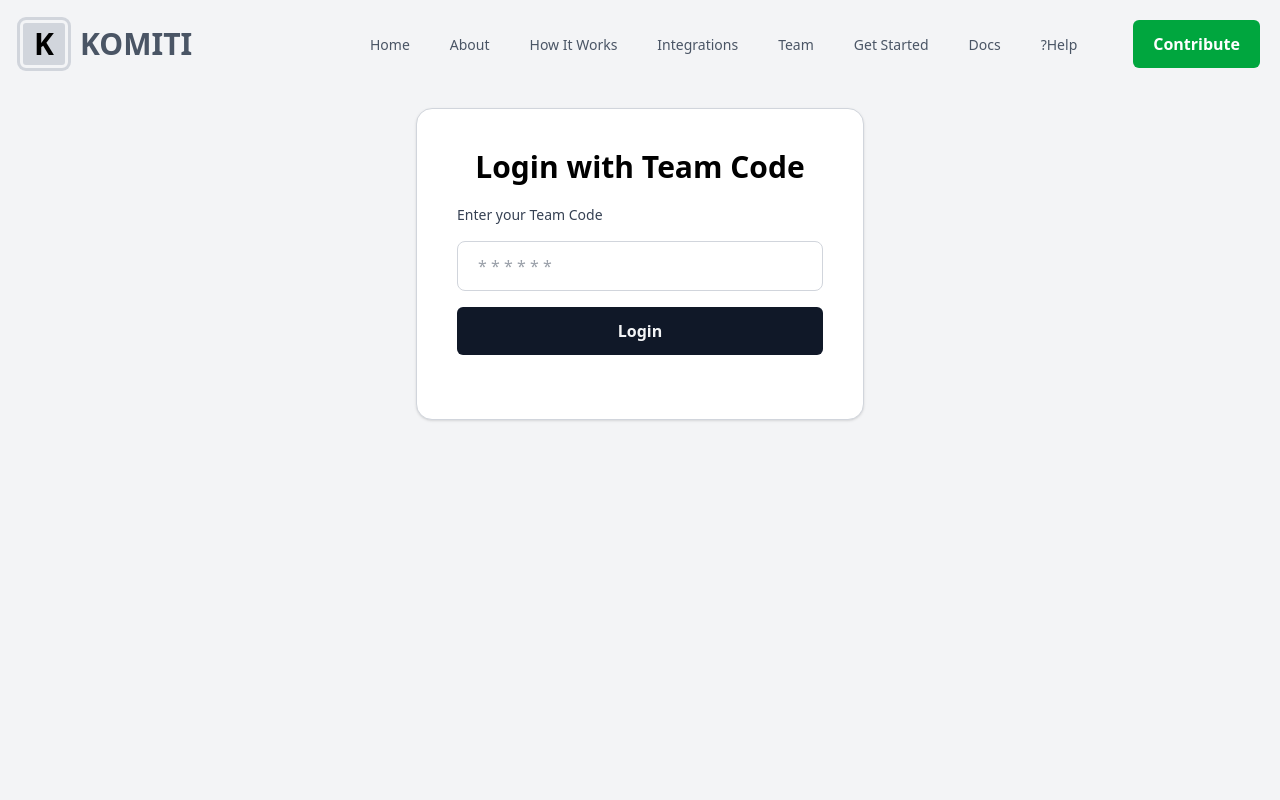
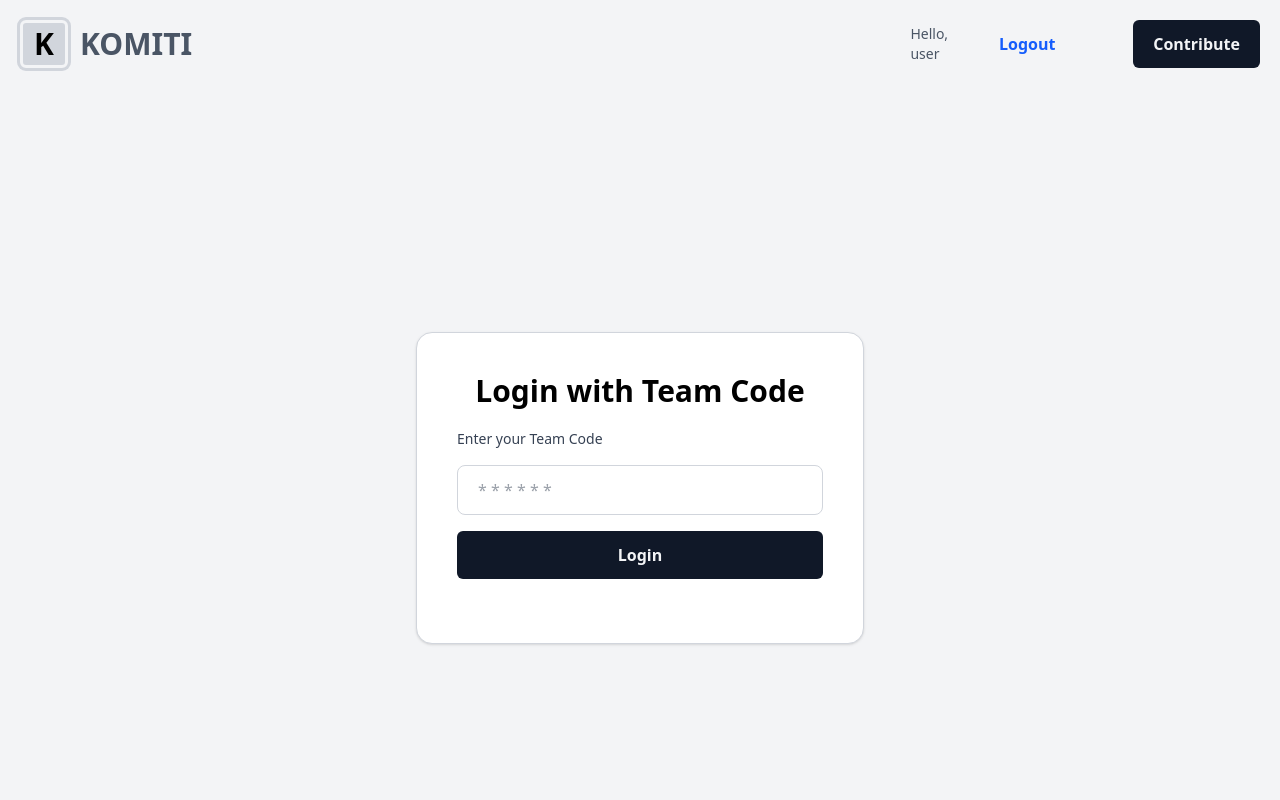
Before and after one commit to NdangaHeritier/komiti, a React (Vite) app: page /team-code-login in a window 1280 px wide. Shown: the top 800 px of the page. Built offline with nearby package versions, Linux system fonts and the light colour scheme; no server answers; sample sign-in values are in the browser's storage.

Commit message:
FT: adding a user profile and simple ;ogout on header

```diff
--- a/src/components/global/Navbar.tsx
+++ b/src/components/global/Navbar.tsx
@@ -1,7 +1,10 @@
+import { useAuth } from "../../context/useAuth";
+import { FormButton } from "./forms/Button";
 import { ButtonLink } from "./UI/ButtonLink";
 
 // A header of the app where main links are . included in ../App.tsx
 export default function Navbar ( {loggedIn = false}:{loggedIn?: boolean}){
+    const {currentUser, signout}= useAuth();
     return (
         <header className="bg-gray-100 p-5 flex items-center justify-between gap-5">
             <div className="logo inline-flex gap-3 justify-center items-center">
@@ -11,7 +14,7 @@ export default function Navbar ( {loggedIn = false}:{loggedIn?: boolean}){
                 <div className="text-3xl font-extrabold text-gray-600">KOMITI</div>
             </div>
             <div className="links flex items-center flex-1 justify-end">
-                <ul className="list-none flex items-center space-x-4">
+                <ul className={`${currentUser ? `hidden`: `flex`} list-none items-center space-x-4`}>
                     <li className="list-item px-3">
                         <a href="#" className="text-gray-600 font-medium text-sm hover:underline">Home</a>
                     </li>
@@ -37,13 +40,20 @@ export default function Navbar ( {loggedIn = false}:{loggedIn?: boolean}){
                         <a href="#" className="text-gray-600 font-medium text-sm hover:underline">?Help</a>
                     </li>
                 </ul>
+                <div className={`items-center justify-center gap-3 ${currentUser ? `flex`: `hidden`}`}>
+                    <span className="text-gray-600 font-medium text-sm">Hello, {currentUser?.email?.split("@")[0]}</span>
+                    <FormButton type="button" text="Logout" variant="secondary" onClick={() => {
+                        signout();
+                        window.location.reload();
+                    }} />
+                </div>
             </div>
             <div className="ctas flex space-x-5 items-center justify-center ps-6">
                 {/* here is to check if a user has logged in to add a profile and other link else display login link instead */}
-                {loggedIn ? (
+                {currentUser ? (
                     <ButtonLink text="Contribute" />
                 ):(
-                    <ButtonLink href="/login" text="Contribute" variant="green" />
+                    <ButtonLink href="/login" text="Get Started" variant="green" />
                 )}
             </div>
         </header>
--- a/src/pages/LoginWithTeamCode.tsx
+++ b/src/pages/LoginWithTeamCode.tsx
@@ -52,7 +52,7 @@ export default function LoginWithTeamCode (){
 
     };
     return (
-        <section className="flex items-center justify-center p-5">
+        <section className="flex items-center justify-center p-5 min-h-screen bg-gray-100">
             <div className="rounded-2xl border border-gray-300 bg-white shadow-sm p-10 w-full max-w-md">
                 <h2 className="text-3xl font-bold mb-5 text-center">Login with Team Code</h2>
                 <form className="space-y-6" onSubmit={handleSubmit}>
--- a/src/pages/login.tsx
+++ b/src/pages/login.tsx
@@ -62,7 +62,7 @@ export default function Login () {
                         K
                     </span>
                     <div className="text-base text-gray-700">
-                        <h4 className="font-bold text-4xl">Komiti Signin</h4>
+                        <h4 className="font-bold text-4xl">Welcome to {currentTeam?.name}</h4>
                         <p className="font-medium">Signin to start manage your contributions</p>
                     </div>
                 </div>
```
